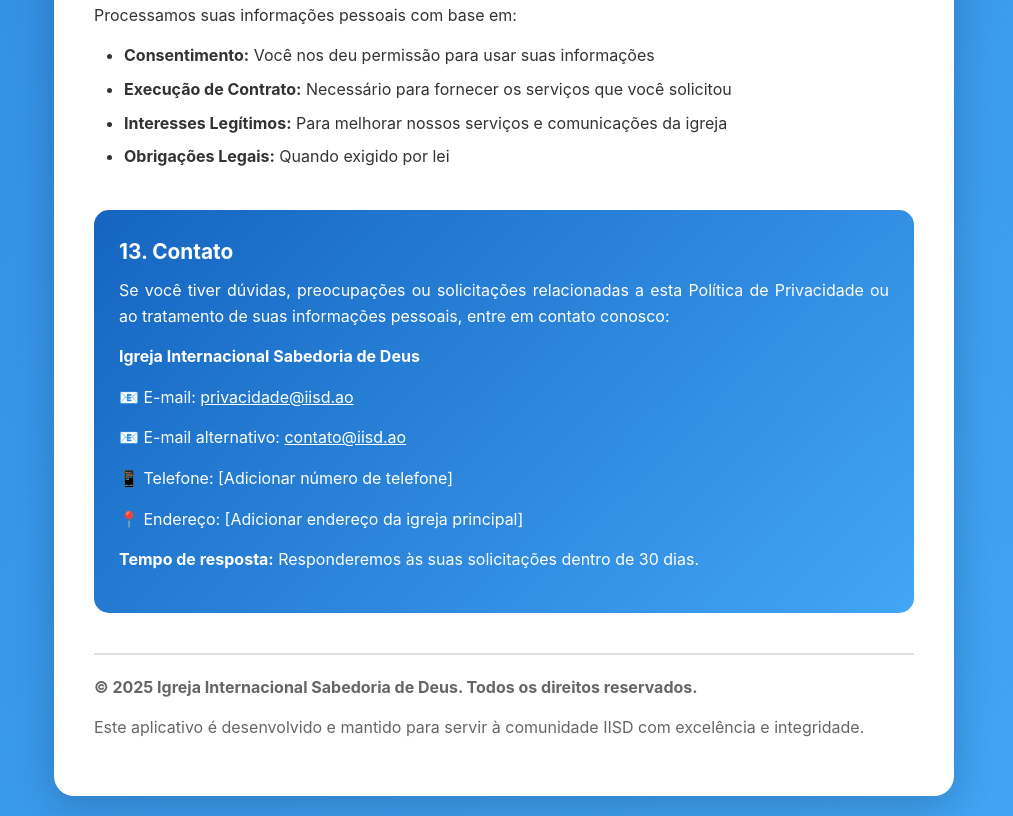
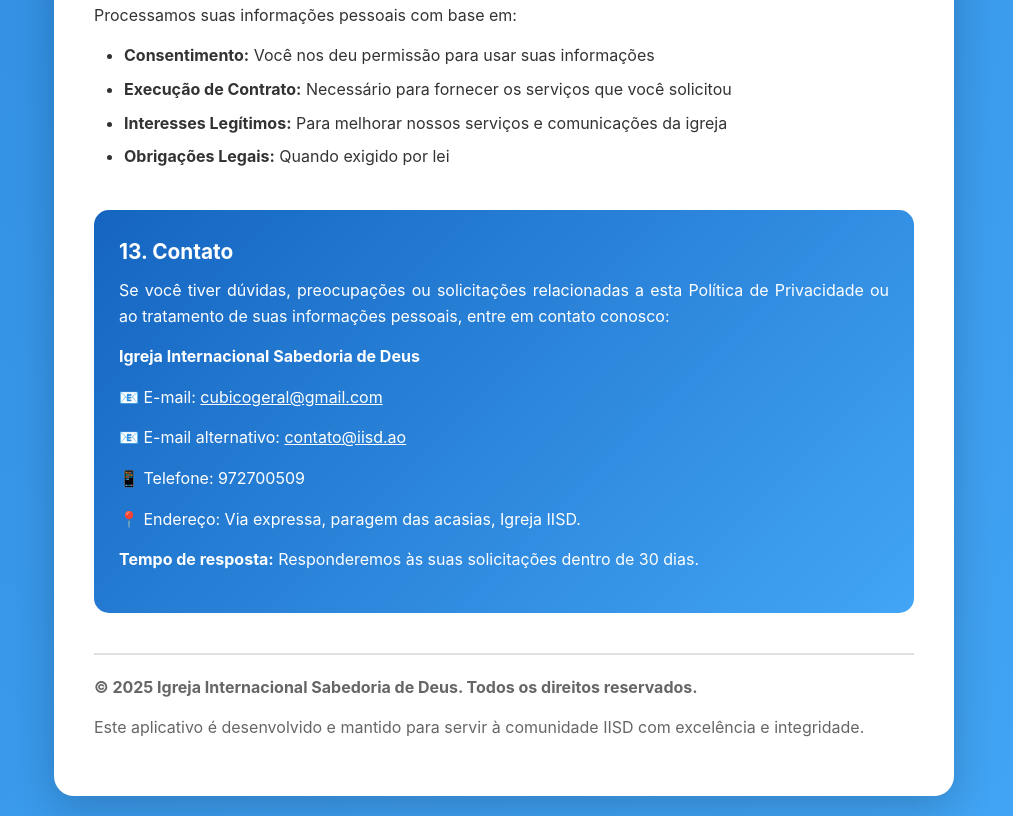
Before and after one commit to st10068763/iisd_privacyPolicy, a plain HTML site: page index.html in a window 1280 px wide. Shown: the part 4166-4982 px from the top of the page, without its empty margins (136-1149 px from the left). Drawn offline with Linux system fonts and the light colour scheme.

Commit message:
added the personal info

```diff
--- a/index.html
+++ b/index.html
@@ -271,10 +271,10 @@
             <h3>13. Contato</h3>
             <p>Se você tiver dúvidas, preocupações ou solicitações relacionadas a esta Política de Privacidade ou ao tratamento de suas informações pessoais, entre em contato conosco:</p>
             <p><strong>Igreja Internacional Sabedoria de Deus</strong></p>
-            <p>📧 E-mail: <a href="mailto:privacidade@iisd.ao">privacidade@iisd.ao</a></p>
+            <p>📧 E-mail: <a href="mailto:privacidade@iisd.ao">cubicogeral@gmail.com</a></p>
             <p>📧 E-mail alternativo: <a href="mailto:contato@iisd.ao">contato@iisd.ao</a></p>
-            <p>📱 Telefone: [Adicionar número de telefone]</p>
-            <p>📍 Endereço: [Adicionar endereço da igreja principal]</p>
+            <p>📱 Telefone: 972700509</p>
+            <p>📍 Endereço: Via expressa, paragem das acasias, Igreja IISD.</p>
             <p><strong>Tempo de resposta:</strong> Responderemos às suas solicitações dentro de 30 dias.</p>
         </div>
 
```
